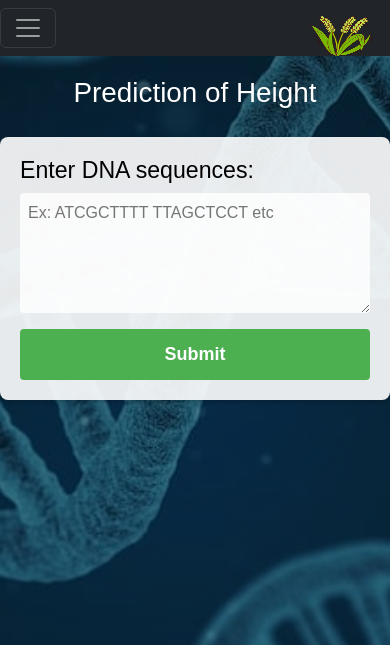
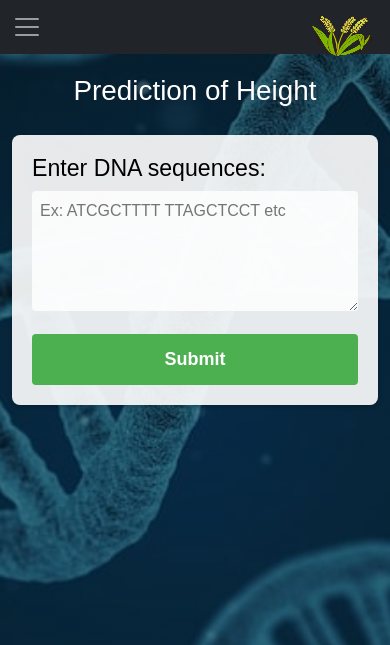
Before and after one commit to Harshith150/genomic, a Flask app: page /pred in a window 390 px wide. Shown: the top 645 px of the page. Run offline with Flask 3, Linux system fonts and the light colour scheme; parts of the project's set-up code (start-up, migrations or seed data) failed here and were passed over; some libraries are stand-ins or nearby versions.

Commit message:
boot predicted

```diff
--- a/templates/index.html
+++ b/templates/index.html
@@ -1,10 +1,11 @@
+<!DOCTYPE html>
 <html>
 <head>
     <title>Prediction of Height</title>
     <link href="https://cdn.jsdelivr.net/npm/bootstrap@5.2.3/dist/css/bootstrap.min.css" rel="stylesheet" integrity="sha384-rbsA2VBKQhggwzxH7pPCaAqO46MgnOM80zW1RWuH61DGLwZJEdK2Kadq2F9CUG65" crossorigin="anonymous">
     <style>
         body {
-            background-image: linear-gradient(rgba(0, 0, 0, 0.5), rgba(0, 0, 0, 0.4)),url("{{url_for('static', filename='dna1.jpg')}}");
+            background-image: linear-gradient(rgba(0, 0, 0, 0.5), rgba(0, 0, 0, 0.4)), url("{{url_for('static', filename='dna1.jpg')}}");
             font-family: Arial, sans-serif;
             background-repeat: no-repeat;
             background-size: cover;
@@ -21,11 +22,10 @@
         }
 
         h3 {
-            color:black;
+            color: black;
         }
-        form {
-            max-width: 500px;
-            margin: 0 auto;
+
+        .form-container {
             background-color: rgba(255, 255, 255, 0.9);
             padding: 20px;
             border-radius: 8px;
@@ -35,7 +35,7 @@
         label {
             font-size: 18px;
             font-weight: bold;
-            color: #ffffff;
+            color: #000;
         }
 
         textarea {
@@ -64,43 +64,48 @@
             border-radius: 4px;
             cursor: pointer;
         }
+
         input[type="submit"]:hover {
-            background-color: #3e8441;;
+            background-color: #3e8441;
         }
-        .top{
-            border-bottom-right-radius:10px;
-            border-bottom-left-radius:10px;
-            background-color: rgb(24, 51, 86);
+
+        .navbar {
+            font-size: large;
         }
-        img {
-            width: 77px;
-            height: 68px;
-            cursor: pointer;
+
+        .navbar-nav {
+            margin-left: 0; /* Remove default margin */
         }
+
+        .navbar-nav .nav-item {
+            margin-left: 0; /* Remove margin between nav items */
+        }
+
+        .navbar-toggler {
+            border: none;
+        }
+
+.fixed-img {
+    position: absolute;
+    right: 10px; /* Adjust as needed */
+    top: 10px; /* Adjust as needed */
+    z-index: 1000; /* Ensure it stays on top */
+}
         .navbar .dimg {
             float: right;
             width: 76px;
             height: 50px;
             border-radius: 5px;
         }
-        .fixed-img {
-    position: absolute;
-    right: 10px; /* Adjust as needed */
-    top: 10px; /* Adjust as needed */
-    z-index: 1000; /* Ensure it stays on top */
-}
-.navbar {
-            font-size: large;
-        }
     </style>
 </head>
 <body>
     <nav class="navbar navbar-expand-lg navbar-dark bg-dark">
-        <button class="navbar-toggler" type="button" data-toggle="collapse" data-target="#navbarNav" aria-controls="navbarNav" aria-expanded="false" aria-label="Toggle navigation">
+        <button class="navbar-toggler" type="button" data-bs-toggle="collapse" data-bs-target="#navbarNav" aria-controls="navbarNav" aria-expanded="false" aria-label="Toggle navigation">
             <span class="navbar-toggler-icon"></span>
         </button>
         <div class="collapse navbar-collapse" id="navbarNav">
-            <ul class="navbar-nav ml-auto">
+            <ul class="navbar-nav">
                 <li class="nav-item">
                     <a class="nav-link" href="{{url_for('Home')}}">Home</a>
                 </li>
@@ -117,22 +122,21 @@
         </div>
         <img class="dimg fixed-img" src="{{url_for('static',filename='dm.png')}}" alt="error loading">
     </nav>
-    <h1>Prediction of Height</h1>
-    <div class=myform>
-    <form id="myform" action="/submit" method="post">
-        <label for="sequence"><h3>Enter DNA sequences:</h3></label>
-        <textarea id="seq" name="seq" rows="15" cols="60" placeholder="Ex: ATCGCTTTT TTAGCTCCT etc"></textarea>
-        <input type="submit" value="Submit">
-    </form>
+    <div class="container">
+        <h1>Prediction of Height</h1>
+        <div class="row justify-content-center">
+            <div class="col-lg-6 col-md-8 col-sm-10">
+                <div class="form-container">
+                    <form id="myform" action="/submit" method="post">
+                        <label for="sequence"><h3>Enter DNA sequences:</h3></label>
+                        <textarea id="seq" name="seq" rows="15" placeholder="Ex: ATCGCTTTT TTAGCTCCT etc"></textarea>
+                        <input type="submit" value="Submit">
+                    </form>
+                </div>
+            </div>
+        </div>
     </div>
-    <script>
-        function redirectToPage() {
-            var url="{{url_for('Home')}}"
-            window.location.href=url;
-        }
-    </script>
-     <script src="https://code.jquery.com/jquery-3.5.1.slim.min.js"></script>
-     <script src="https://cdn.jsdelivr.net/npm/@popperjs/core@2.9.2/dist/umd/popper.min.js"></script>
-     <script src="https://stackpath.bootstrapcdn.com/bootstrap/4.5.2/js/bootstrap.min.js"></script>
+    <script src="https://cdn.jsdelivr.net/npm/@popperjs/core@2.11.6/dist/umd/popper.min.js"></script>
+    <script src="https://cdn.jsdelivr.net/npm/bootstrap@5.2.3/dist/js/bootstrap.min.js"></script>
 </body>
 </html>
```
